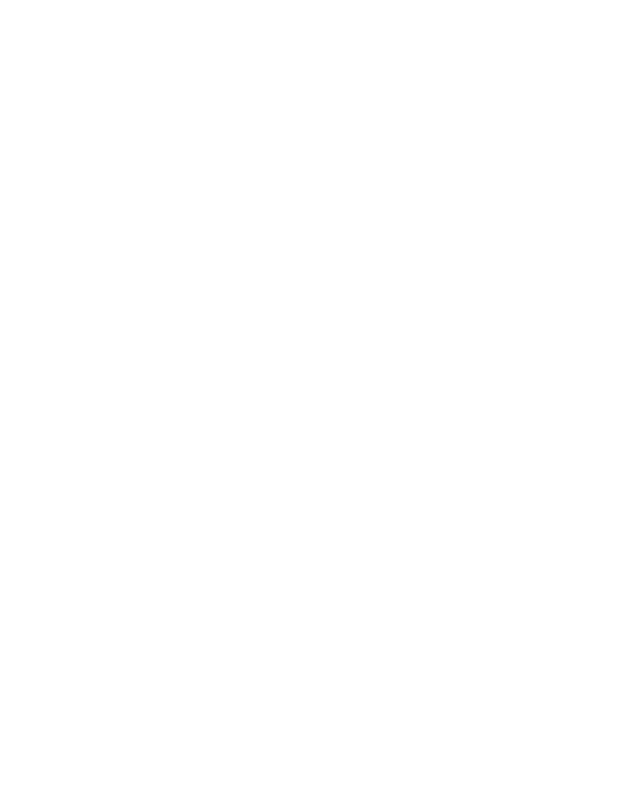
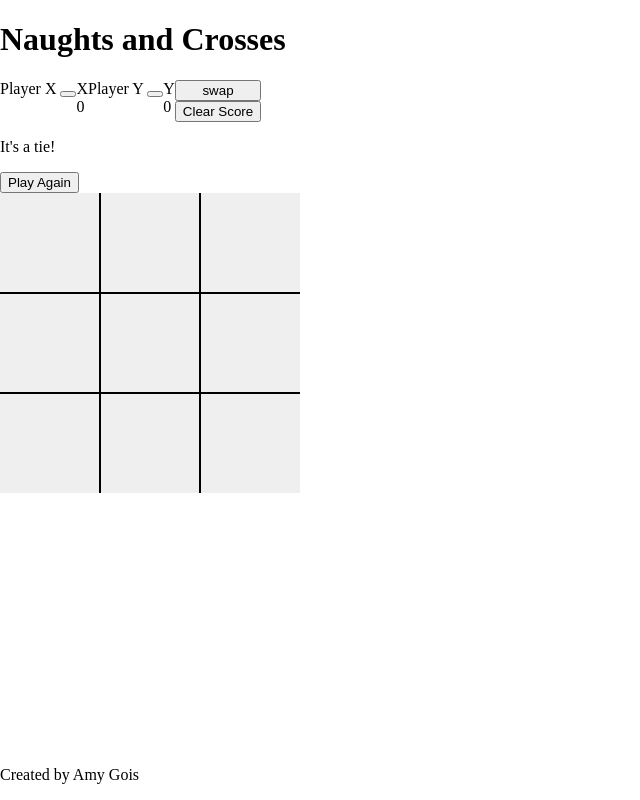
Before and after one commit to AmyGois/naughts-and-crosses, a website: page index.html in a window 1280 px wide. Shown: the whole page, without its empty margins (0-640 px from the left). Drawn offline with Linux system fonts and the light colour scheme.

Commit message:
Create basic page elements & layout

```diff
--- a/index.html
+++ b/index.html
@@ -8,6 +8,60 @@
     <title>Naughts and Crosses</title>
 </head>
 <body>
+    <header>
+        <h1>Naughts and Crosses</h1>
+    </header>
 
+    <main>
+        <div class="scoreboard">
+            <div class="scoreboard-player">
+                <div class="scoreboard-player-name">
+                    <span class="player-name">Player X</span>
+                    <button class="player-choose-name"></button> <!-- Down pointing symbol here -->
+                </div>
+                <div class="scoreboard-player-info">
+                    <span class="player-mark">X</span>
+                    <span class="player-score">0</span>
+                </div>
+            </div>
+
+            <div class="scoreboard-player">
+                <div class="scoreboard-player-name">
+                    <span class="player-name">Player Y</span>
+                    <button class="player-choose-name"></button> <!-- Down pointing symbol here -->
+                </div>
+                <div class="scoreboard-player-info">
+                    <span class="player-mark">Y</span>
+                    <span class="player-score">0</span>
+                </div>
+            </div>
+
+            <div class="scoreboard-swap-players">
+                <button>swap</button> <!-- <=> symbol here -->
+                <button>Clear Score</button>
+            </div>
+        </div>
+
+        <div class="victory-status">
+            <p class="victory-status-message">It's a tie!</p>
+            <button>Play Again</button>
+        </div>
+
+        <div class="gameboard">
+            <button class="gameboard-cell"></button>
+            <button class="gameboard-cell"></button>
+            <button class="gameboard-cell"></button>
+            <button class="gameboard-cell"></button>
+            <button class="gameboard-cell"></button>
+            <button class="gameboard-cell"></button>
+            <button class="gameboard-cell"></button>
+            <button class="gameboard-cell"></button>
+            <button class="gameboard-cell"></button>
+        </div>
+    </main>
+
+    <footer>
+        <p>Created by Amy Gois</p>
+    </footer>
 </body>
 </html>
--- a/script.js
+++ b/script.js
@@ -185,3 +185,5 @@ const gameController = (() => {
   console.log(`${currentPlayer.name}'s turn.`);
   return { changeFirstPlayer, resetGame, takeTurn };
 })();
+
+const displayController = (() => {})();
--- a/styles.css
+++ b/styles.css
@@ -0,0 +1,98 @@
+/* Contents:
+    1. Global properties
+    2. Page layout
+    3. Header
+    4. Main section
+    5. Footer */
+
+/* *********************************
+1. Global properties
+********************************* */
+
+* {
+    box-sizing: border-box;
+}
+
+:root {
+    --background-colour-main: #f1f1f1;
+    --background-colour-secondary: #bbbbbb;
+    --highlight-colour-main: #333;
+    --highlight-colour-secondary: #777;
+    --text-colour-dark: #030303;
+    --text-colour-light: #fdfdfd;
+}
+
+/* *********************************
+2. Page layout
+********************************* */
+
+body {
+    display: flex;
+    flex-direction: column;
+    min-height: 100vh;
+    margin: 0;
+}
+
+/* *********************************
+3. Header
+********************************* */
+
+
+/* *********************************
+4. Main section
+********************************* */
+
+.scoreboard {
+    display: flex;
+}
+
+.scoreboard-player {
+    display: flex;
+}
+
+.scoreboard-player-info {
+    display: flex;
+    flex-direction: column;
+}
+
+.scoreboard-swap-players {
+    display: flex;
+    flex-direction: column;
+}
+
+/*
+Order of items:
+.scoreboard-player-1 {
+    order: 0;
+}
+
+.scoreboard-swap-players {
+    order: 1;
+}
+
+.scoreboard-player-2 {
+    order: 2;
+}
+*/
+
+.gameboard {
+    display: grid;
+    grid-template-columns: 1fr 1fr 1fr;
+    grid-template-rows: 1fr 1fr 1fr;
+    gap: 2px;
+    width: 300px;
+    height: 300px;
+    background-color: #000;
+}
+
+.gameboard-cell {
+    border: none;
+}
+
+/* *********************************
+5. Footer
+********************************* */
+
+footer {
+    margin-top: auto;
+}
```
